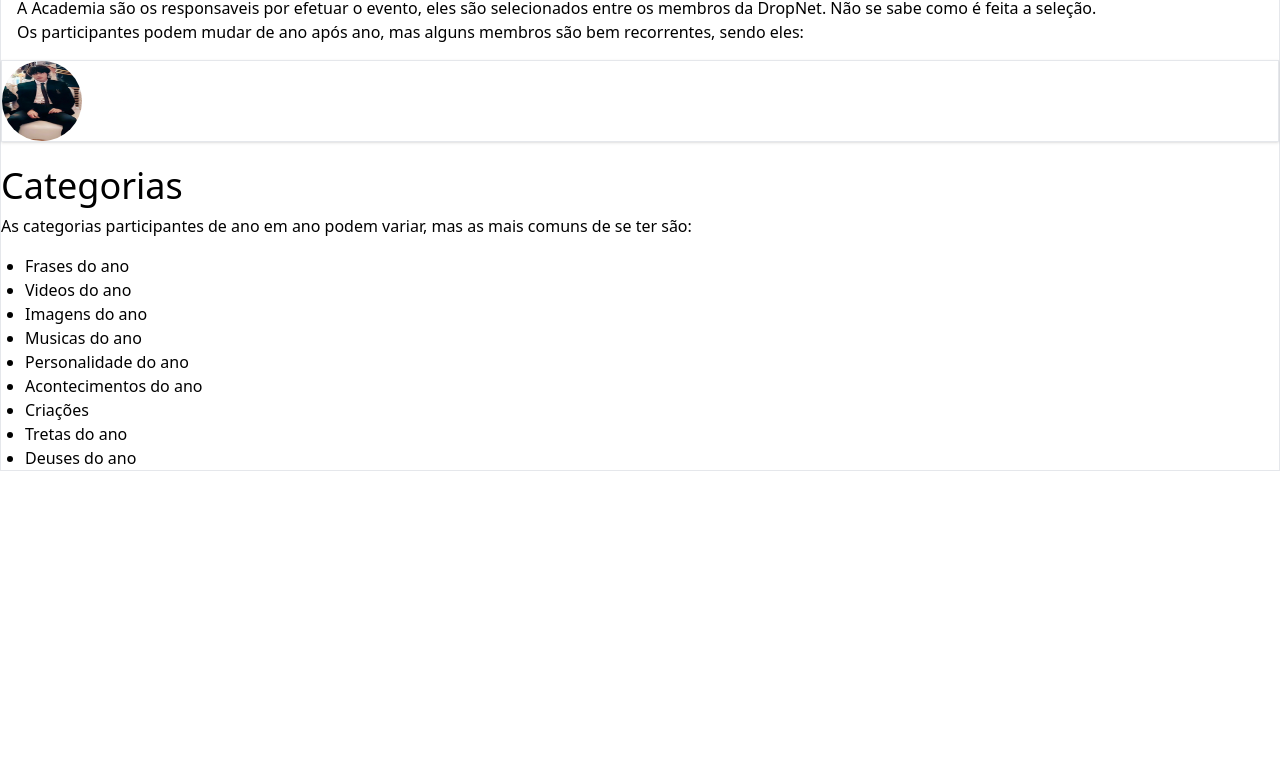
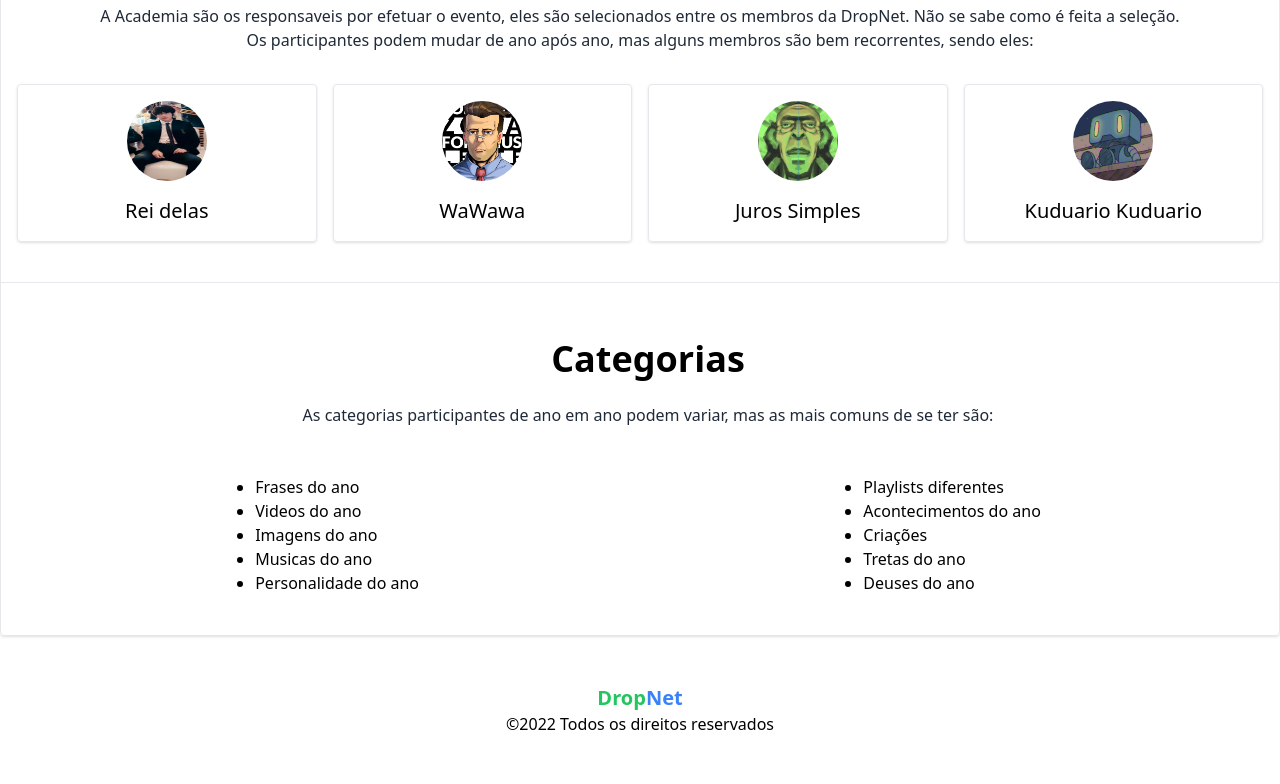
Before and after one commit to Ryan-de-Lima-Pereira/osCarlos, a website: page index.html in a window 1280 px wide. Shown: the part 706-1490 px from the top of the page. Before the commit the page ends 1177 px from the top, so only its background shows below. Drawn offline with Linux system fonts and the light colour scheme.

Commit message:
segundo commit

```diff
--- a/index.html
+++ b/index.html
@@ -8,6 +8,7 @@
     <title>Os Carlos</title>
 </head>
 <body>
+    <!--Navbar-->
     <div class="flex items-center container-xl bg-black text-white px-4 py-3">
         <div class="flex font-bold ">
             <h1 class="text-4xl text-yellow-400">OsCarlos</h1>
@@ -15,59 +16,111 @@
         <div class="ml-6 text-base">
             <ul>
                 <li class="space-x-6">
-                    <a href="">Home</a>
-                    <a href="">Edições</a>
+                    <a href="index.html" class="font-medium hover:text-yellow-400">Home</a>
+                    <a href="edicoes.html" class="font-medium hover:text-yellow-400">Edições</a>
                 </li>
             </ul>
         </div>
     </div>
-    <div class="container mx-auto">
-        <div class="mt-10 mx-auto shadow-xl border">
+    <!--/Navbar-->
+    <!--Corpo da pagina-->
+    <div class="container mx-auto mt-10 shadow border rounded">
+        <!--Apresentação-->
         <div class="flex items-center p-4">
             <div>
-                    <h1 class="text-4xl">Sobre nós</h1>
-                    <p class="mt-10">OsCarlos é uma premiação feita pelo servidor DropNet aonde são escolhidos os melhores das categorias que os participantes do servidor selecionam. Os melhores são premiados com um PNG especial.</p>
+                <h1 class="text-4xl font-bold">Sobre nós</h1>
+                <p class="mt-6 font-medium text-gray-800">OsCarlos é uma premiação feita pelo servidor DropNet aonde são escolhidos os melhores das categorias que os participantes do servidor selecionam. Os melhores são premiados com um PNG especial.</p>
             </div>
-                <div class="mx-20">
+            <div class="mx-20 mb-6">
                 <img src="/img/Trofeu.png" alt="" class="w-30">
             </div>
         </div>
 
         <hr>
+        <!--/apresentação-->
 
-            <div class="p-4">
-                <h1 class="text-4xl mt-6 text-center">A Academia</h1>
-                <p class="mt-10">A Academia são os responsaveis por efetuar o evento, eles são selecionados entre os membros da DropNet. Não se sabe como é feita a seleção.</p>
-                <p>Os participantes podem mudar de ano após ano, mas alguns membros são bem recorrentes, sendo eles:</p>
+        <!--Academia-Sobre-->
+        <div class="p-4 text-center">
+            <h1 class="text-4xl mt-6 font-bold">A Academia</h1>
+            <p class="mt-6 font-medium text-gray-800">A Academia são os responsaveis por efetuar o evento, eles são selecionados entre os membros da DropNet. Não se sabe como é feita a seleção.</p>
+            <p class="font-medium text-gray-800">Os participantes podem mudar de ano após ano, mas alguns membros são bem recorrentes, sendo eles:</p>
         </div>
-            <div class="flex">
-                <div class="container border shadow">
+        <!--/Academia-Sobre-->
+        <!--Cards de membros-->
+        <div class="flex space-x-4 p-4 mb-6">
+            <div class="transition container border shadow p-4 text-center hover:border-blue-300 hover:scale-105 duration-500 delay-100 rounded">
                 <div>
-                        <img src="./img/Terno.jpg" alt="" class="w-20 h-20 rounded-full">
+                    <img src="/img/cardsAcademia/Terno.jpg" alt="" class="w-20 h-20 rounded-full mx-auto">
                 </div>
-                    <div></div>
+                <div class="mt-4 text-xl">
+                    Rei delas
                 </div>
             </div>
+            <div class="transition container border shadow p-4 text-center hover:border-blue-300 hover:scale-105 duration-500 delay-100 rounded">
+                <div>
+                    <img src="./img/cardsAcademia/Fortinus_1.png" alt="" class="w-20 h-20 rounded-full mx-auto">
+                </div>
+                <div class="mt-4 text-xl">
+                    WaWawa
+                </div>
+            </div>
+            <div class="transition container border shadow p-4 text-center hover:border-blue-300 hover:scale-105 duration-500 delay-100 rounded">
+                <div>
+                    <img src="./img/cardsAcademia/Degnis.png" alt="" class="w-20 h-20 rounded-full mx-auto">
+                </div>
+                <div class="mt-4 text-xl">
+                    Juros Simples
+                </div>
+            </div>
+            <div class="transition container border shadow p-4 text-center hover:border-blue-300 hover:scale-105 duration-500 delay-100 rounded">
+                <div>
+                    <img src="./img/cardsAcademia/Kuduario Kuduario.png" alt="" class="w-20 h-20 rounded-full mx-auto">
+                </div>
+                <div class="mt-4 text-xl">
+                    Kuduario Kuduario
+                </div>
+            </div>
+        </div>
+        <!--/Cards de membros-->
 
-            <div class="mt-4">
+        <hr>
 
-            <h1 class="text-4xl mt-6">Categorias</h1>
-            <p class="mt-2">As categorias participantes de ano em ano podem variar, mas as mais comuns de se ter são:</p>
-            <div class="mt-4">
-                <ul class="list-disc ml-6">
+        <div class="mt-4 p-4 ml-4 text-center">
+            <h1 class="text-4xl mt-6 font-bold">Categorias</h1>
+            <p class="mt-6 font-medium text-gray-800">As categorias participantes de ano em ano podem variar, mas as mais comuns de se ter são:</p>
+        </div>
+        <div class="flex mt-4 p-4 ml-4 justify-around mb-6">
+            <ul class="list-disc font-medium">
                 <li>Frases do ano</li>
                 <li>Videos do ano</li>
                 <li>Imagens do ano</li>
                 <li>Musicas do ano</li>
                 <li>Personalidade do ano</li>
+            </ul>
+            <ul class="list-disc font-medium">
+                <li>Playlists diferentes</li>
                 <li>Acontecimentos do ano</li>
                 <li>Criações</li>
                 <li>Tretas do ano</li>
                 <li>Deuses do ano</li>
             </ul>
         </div>
-
     </div>
+    <!--Rodapé-->
+    <footer class="p-6 mb-6 mt-6">
+        <div class="flex justify-center items-center text-xl">
+            <h1 class="text-green-500 font-bold">Drop</h1>
+            <h2 class="text-blue-500 font-bold">Net</h2>
         </div>
+        <div class="flex justify-center items-center font-medium">
+            <p>©2022 Todos os direitos reservados</p>
+        </div>
+    </footer>
 </body>
 </html>
+
+<!--Algumas coisas padrões-->
+
+<!--Margin top 6 -->
+<!--Padding 4 -->
+<!--Margin bot 6 -->
--- a/tailwind.config.js
+++ b/tailwind.config.js
@@ -1,6 +1,6 @@
 /** @type {import('tailwindcss').Config} */
 module.exports = {
-  content: ['./index.html'],
+  content: ['./index.html', './edicoes.html'],
   theme: {
     extend: {},
   },
```
Also changed, not shown: edicoes.html (added, +47 -0 lines), dist/output.css, img/cardsAcademia/Degnis.png (added), img/cardsAcademia/Fortinus_1.png (added), img/cardsAcademia/Kuduario Kuduario.png (added), img/cardsAcademia/Terno.jpg (renamed from img/Terno.jpg), 1 other file. Lines whose indentation alone changed are shown as unchanged.
